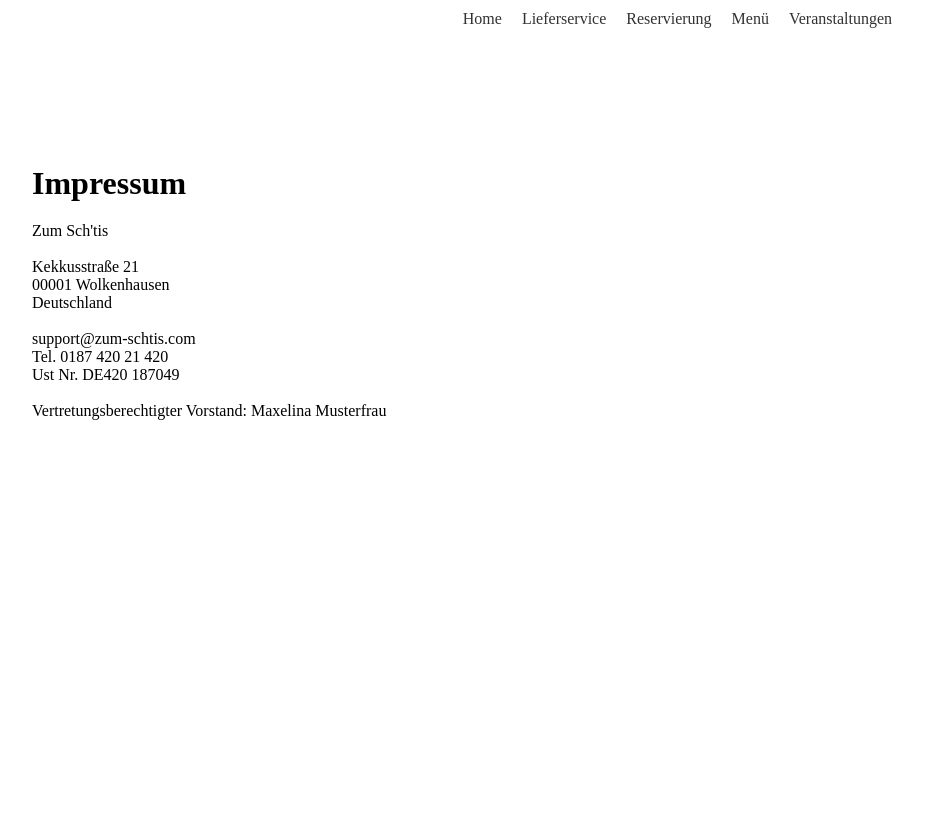
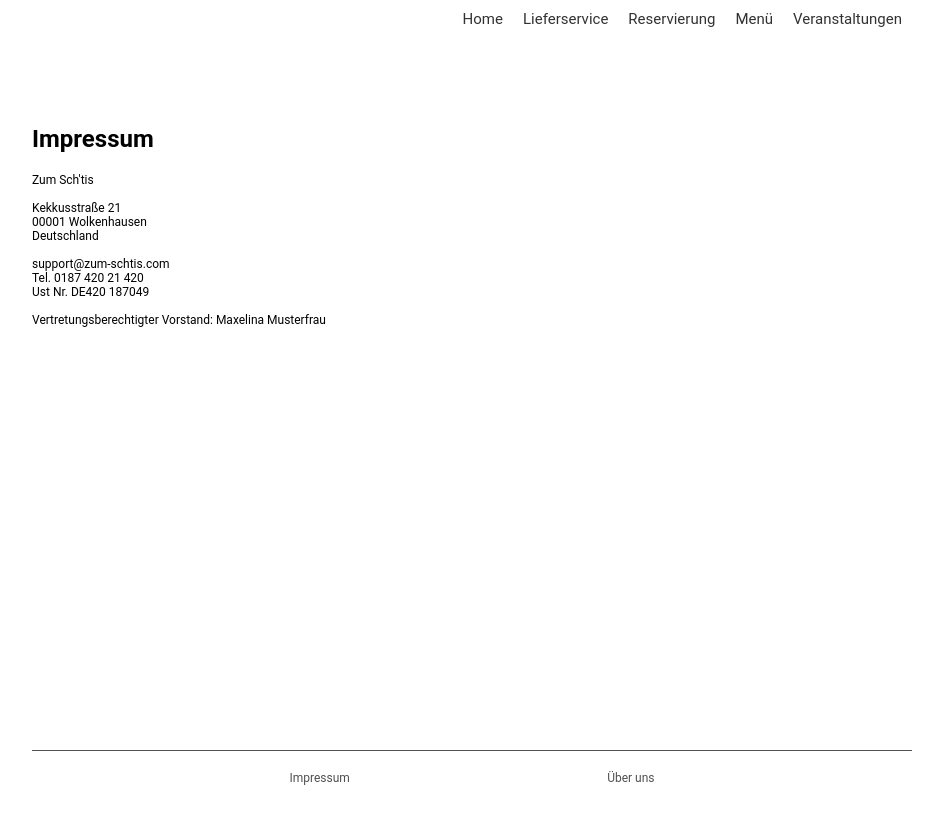
Before and after one commit to Nick-Leon-342/Webprogrammierung, a React (Create React App) app: page /#/impressum in a window 1280 px wide. Shown: the top 820 px of the page, without its empty margins (168-1111 px from the left). Built offline with nearby package versions, Linux system fonts and the light colour scheme.

Commit message:
Added Veranstaltungen, Impressum and ÜberUns

```diff
--- a/src/App.css
+++ b/src/App.css
@@ -1,49 +1,70 @@
 
 
 
-body{
+* {
+	font-family: 'Roboto', sans-serif;
+}
+
+body {
 	padding: 0;
 	margin: 0;
+	font-size: 12px;
+	min-height: 100vh;
 
 	--padding: 200px;
+	--footer-height: 50px;
 	--color-light: rgb(230, 230, 230);
 	--navbar-color: rgb(50, 50, 50);
 	--navbar-underline-color: rgb(80, 80, 80);
 }
 
+#root {
+	min-height: 100vh;
+}
+
 .site {
 	margin: 0;
 	padding: 0;
+	display: flex;
+	flex-direction: column;
+	min-height: 100vh;
 	padding-right: var(--padding);
 	padding-left: var(--padding);
-	background-color: white;
-	height: calc(100vh - 40px);
+}
+
+.site-content {
+	min-height: calc(100vh - var(--footer-height));
 }
 
 
 
 .navbar {
 	height: 40px;
+	width: 100%;
 	background: none;
 	top: 0;
 	margin: 0;
 	display: flex;
-	position: sticky;
+	position: fixed;
 	justify-content: right;
-	padding-right: var(--padding);
-	padding-left: var(--padding);
+	z-index: 100;
 }
 
 .navbar-elements {
-	padding-right: 10px;
+	margin-right: var(--padding);
 	display: flex;
 	justify-content: space-between;
 }
 
 .navbar-element {
 	padding: 10px;
+	font-size: 15px;
 	color: var(--navbar-color);
 	cursor: pointer;
+}
+
+.navbar-element.dark {
+	color: var(--color-light);
 }
 
 .navbar-element span {
@@ -54,15 +75,20 @@ body{
 	border-bottom: 1px solid var(--navbar-underline-color);
 }
 
+.navbar-element.dark:hover span {
+	border-bottom: 1px solid var(--color-light);
+}
+
+
+
+
 .footer {
-	height: 50px;
-	padding-right: var(--padding);
-	padding-left: var(--padding);
+	height: var(--footer-height);
+	bottom: 0px;
 }
 
 .footer-container {
 	border-top: 1px solid var(--navbar-underline-color);
-	color: var(--navbar-underline-color);
 	font-size: 12px;
 	display: flex;
 	justify-content: space-evenly;
@@ -71,23 +97,37 @@ body{
 
 .footer-element {
 	cursor: pointer;
+	color: var(--navbar-underline-color);
 }
+
+.footer-container.dark {
+	border-top: 1px solid var(--color-light);
+}
+
+.footer-element.dark {
+	color: var(--color-light);
+}
+
+
+
+
+
 
 .impressum {
 
 }
 
-.carousel ul {
-	width: 100%;
+.carousel {
 	height: 500px;
 	position: relative;
 	list-style: none;
+	margin-top: 50px;
+	margin-bottom: 50px;
 }
 
 .slide {
 	position: absolute;
 	inset: 0;
-	opacity: 0;
 }
 
 .slide > img {
@@ -96,18 +136,57 @@ body{
 	height: 100%;
 	object-fit: cover;
 	object-position: center;
+	border-radius: 30px;
 }
 
-.slide[data-active] {
-	opacity: 1;
+.carousel-button-container {
+	position: absolute;
+	height: 100%;
+	width: 100px;
+	transition: background .3s;
+	z-index: 1;
+	display: flex;
+	align-items: center;
 }
 
 .carousel-button {
-	position: absolute;
 	background: none;
 	border: none;
 	top: 50%;
-	transform: translateY(-50%);
-	z-index: 1;
+	margin: 10px;
+	transition: fill .3s;
 	cursor: pointer;
 }
+
+.carousel-button-container.prev {
+	left: 0px;
+	justify-content: left;
+	transition: background .3s;
+}
+
+.carousel-button-container.prev:hover {
+	background: linear-gradient(to left, rgba(0, 0, 0, 0), rgba(0, 0, 0, .3));
+}
+
+.carousel-button-container.prev:hover svg {
+	fill: white;
+}
+
+.carousel-button-container.next {
+	right: 0px;
+	justify-content: right;
+	transition: background .3s;
+}
+
+.carousel-button-container.next:hover {
+	background: linear-gradient(to right, rgba(0, 0, 0, 0), rgba(0, 0, 0, .3));
+}
+
+.carousel-button-container.next:hover svg {
+	fill: white;
+}
+
+.events-text {
+	color: var(--color-light);
+	margin-bottom: 100px;
+}
--- a/src/App.js
+++ b/src/App.js
@@ -14,6 +14,8 @@ import Veranstaltungen from './pages/Veranstaltungen'
 export default function App() {
 
 	return (
+		// <div style={{ overflow: 'hidden', scrollbarGutter: 'stable' }}>
+		// </div>
 		<Router>
 			<Routes>
 
--- a/src/components/Footer.js
+++ b/src/components/Footer.js
@@ -6,15 +6,15 @@ import { useNavigate } from "react-router-dom"
 
 
 
-export default function Footer() {
+export default function Footer({ dark }) {
 
     const navigate = useNavigate()
 
     return (
         <div className='footer'>
-			<div className='footer-container'>
-				<div className='footer-element' onClick={() => navigate('/impressum', { replace: false })}>Impressum</div>
-				<div className='footer-element' onClick={() => navigate('/überuns', { replace: false })}>Über uns</div>
+			<div className={`footer-container ${dark ? 'dark' : ''}`}>
+				<div className={`footer-element ${dark ? 'dark' : ''}`} onClick={() => navigate('/impressum', { replace: false })}>Impressum</div>
+				<div className={`footer-element ${dark ? 'dark' : ''}`} onClick={() => navigate('/überuns', { replace: false })}>Über uns</div>
 			</div>
         </div>
     )
--- a/src/components/Navbar.js
+++ b/src/components/Navbar.js
@@ -3,18 +3,18 @@
 import { useNavigate } from "react-router-dom"
 
 
-export default function Navbar() {
+export default function Navbar({ dark }) {
 
     const navigate = useNavigate()
 
     return (
         <div className='navbar'>
             <div className='navbar-elements'>
-                <div className='navbar-element' onClick={() => navigate('/', { replace: false })}><span>Home</span></div>
-                <div className='navbar-element' onClick={() => navigate('/lieferservice', { replace: false })}><span>Lieferservice</span></div>
-                <div className='navbar-element' onClick={() => navigate('/reservierung', { replace: false })}><span>Reservierung</span></div>
-                <div className='navbar-element' onClick={() => navigate('/speisekarte', { replace: false })}><span>Menü</span></div>
-                <div className='navbar-element' onClick={() => navigate('/veranstaltungen', { replace: false })}><span>Veranstaltungen</span></div>
+                <div className={`navbar-element ${dark ? 'dark' : ''}`} onClick={() => navigate('/', { replace: false })}><span>Home</span></div>
+                <div className={`navbar-element ${dark ? 'dark' : ''}`} onClick={() => navigate('/lieferservice', { replace: false })}><span>Lieferservice</span></div>
+                <div className={`navbar-element ${dark ? 'dark' : ''}`} onClick={() => navigate('/reservierung', { replace: false })}><span>Reservierung</span></div>
+                <div className={`navbar-element ${dark ? 'dark' : ''}`} onClick={() => navigate('/speisekarte', { replace: false })}><span>Menü</span></div>
+                <div className={`navbar-element ${dark ? 'dark' : ''}`} onClick={() => navigate('/veranstaltungen', { replace: false })}><span>Veranstaltungen</span></div>
             </div>
         </div>
     )
--- a/src/pages/Impressum.js
+++ b/src/pages/Impressum.js
@@ -1,5 +1,6 @@
 
 
+import Footer from "../components/Footer"
 import Navbar from "../components/Navbar"
 
 
@@ -7,10 +8,14 @@ export default function Impressum() {
 
     return (
 		<>
+
 			<Navbar/>
 
 			<div className='site'>
+
+				<div className='site-content'>
 					<h1 style={{ marginBottom: '20px', marginTop: '125px' }}>
+					{/* <h1 style={{ marginBottom: '20px'}}> */}
 						Impressum
 					</h1>
 
@@ -31,6 +36,10 @@ export default function Impressum() {
 					</p>
 				</div>
 
+				<Footer/>
+
+			</div>
+
 		</>
     )
 
--- a/src/pages/Reservierung.js
+++ b/src/pages/Reservierung.js
@@ -1,14 +1,33 @@
 
 
+import { useState } from "react"
 import Navbar from "../components/Navbar"
 
 
 export default function Reservierung() {
 
+	const [ firstName, setFirstName ] = useState()
+	const [ lastName, setLastName ] = useState()
+	const [ email, setEmail ] = useState()
+	const [ phone, setPhone ] = useState()
+
+	const [ numberOfPeople, setNumberOfPeople ] = useState()
+	const [ namesOfPeople, setNamesOfPeople ] = useState([])
+	const [ additionalInformation, setAdditionalInformation ] = useState()
+
+
+
+
+
     return (
         <>
             <Navbar/>
 
+			<div className='site'>
+
+
+
+			</div>
 
         </>
     )
--- a/src/pages/ÜberUns.js
+++ b/src/pages/ÜberUns.js
@@ -2,6 +2,8 @@
 
 import Navbar from '../components/Navbar'
 import Footer from '../components/Footer'
+
+import Team from '../pics/Team.jpg'
 
 
 export default function ÜberUns() {
@@ -10,10 +12,15 @@ export default function ÜberUns() {
         <>
             <Navbar/>
 
-            <div className='site'>
+            <div className='site' style={{ backgroundImage: `url(${Team})`, backgroundSize: 'cover' }}>
+				<div style={{ backgroundColor: 'rgba(250, 250, 250, .7)', padding: '0 10px', margin: '0' }}>
 
-                <div style={{ backgroundColor: 'rgb(250, 250, 250)', height: '80%' }}>
-                    <p style={{ textAlign: 'justify', margin: '0', padding: '20px', paddingTop: '20px' }}>
+					<div className='site-content'>
+
+						<h1 style={{ margin: '0', paddingTop: '100px' }}>Über uns</h1>
+
+						<p style={{ textAlign: 'justify' }}>
+
 							Willkommen bei Zum Sch'tis - dem Ort, an dem Gastfreundschaft auf kulinarische Abenteuer trifft!<br/><br/>
 
 							Unsere Geschichte begann in einem kleinen Dorf, weit weg von hier... na ja, vielleicht nicht so weit, aber definitiv mit einer großartigen Portion Herzlichkeit!
@@ -30,14 +37,18 @@ export default function ÜberUns() {
 							Also komm vorbei, lass den Alltag draußen und tauche ein in die herzliche Atmosphäre von Zum Sch'tis.
 							Wir freuen uns darauf, dich mit einer Mischung aus französischem Flair und sch'tiastischem Charme zu verwöhnen!<br/><br/>
 
-                        À votre santé!<br/>
+							À votre santé!<br/><br/>
+
 							Das Zum Sch'tis Team
 
 						</p>
-                </div>
+
 					</div>
 
 					<Footer/>
+
+				</div>
+            </div>
         </>
     )
 
```
Also changed, not shown: src/pages/Veranstaltungen.js (+71 -18 lines), 1 other file (tests, documents, lock files or other folders). Lines whose indentation alone changed are shown as unchanged.
